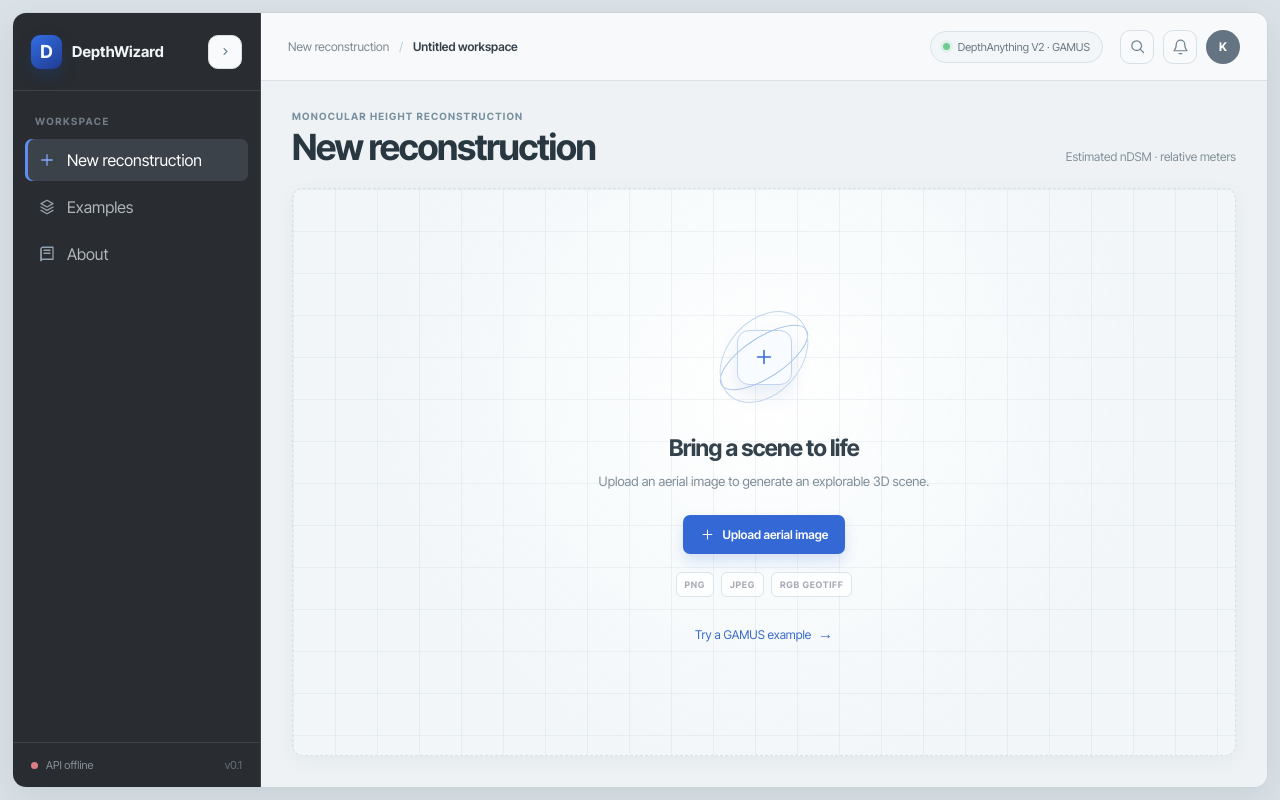
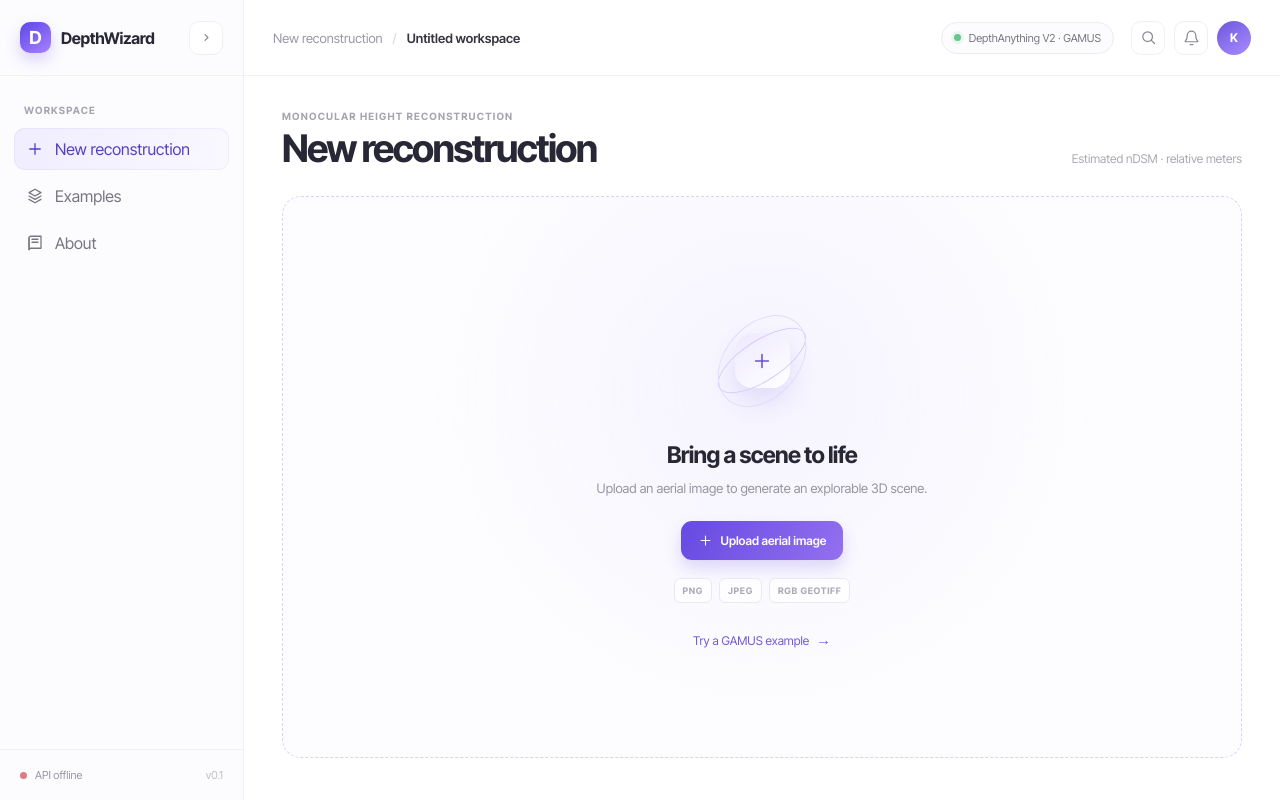
Before and after one commit to ku7nal/DHARVI, a React (Vite) app in the folder frontend/: page / in a window 1280 px wide. Built offline with nearby package versions, Linux system fonts and the light colour scheme; no server answers.

Commit message:
Restore original frontend styling

```diff
--- a/frontend/src/styles.css
+++ b/frontend/src/styles.css
@@ -221,47 +221,3 @@ h1 { margin-bottom: 0; font-family: "Inter Tight", sans-serif; font-size: clamp(
   .benchmark-comparison { grid-template-columns: 1fr; padding: 0 15px 15px; }
   .benchmark-footer { align-items: start; flex-direction: column; padding: 12px 15px; }
 }
-
-/* Cartographic workbench direction: dark instruments, pale map canvas, cobalt signals. */
-:root { font-family: "Inter Tight", sans-serif; color: #25313a; background: #dce3e8; }
-body { background: #dce3e8; }
-.page-shell { padding: 12px; background: #dce3e8; }
-.app-window { min-height: calc(100vh - 24px); grid-template-columns: 248px minmax(0, 1fr); border: 1px solid #cbd4db; border-radius: 14px; background: #f2f5f7; box-shadow: 0 12px 40px rgba(47, 62, 75, .12); }
-.app-window.sidebar-collapsed { grid-template-columns: 74px minmax(0, 1fr); }
-.sidebar { border-right: 1px solid #3e444a; background: #292c30; color: #aab2ba; }
-.brand-row { height: 78px; padding: 0 18px; border-bottom: 1px solid #3e444a; }
-.brand-mark { width: 34px; height: 34px; border-radius: 9px; color: #f6fbff; background: linear-gradient(145deg, #326ee5, #203b91); box-shadow: 0 7px 16px rgba(21, 65, 155, .3); }
-.brand-name { color: #f1f4f6; font-size: 15px; letter-spacing: .1px; }
-.sidebar-collapse { color: #8d969e; }
-.sidebar-collapse:hover { color: #e6ebef; border-color: #58616a; background: #373c42; }
-.navigation { padding: 24px 12px; }
-.nav-label { color: #737d86; letter-spacing: 1.5px; }
-.nav-item { padding: 11px 13px; border-radius: 7px; color: #aeb6bd; }
-.nav-item:hover { color: #f1f5f7; background: #353a40; transform: none; }
-.nav-item.active { color: #fff; background: #3b424a; box-shadow: inset 3px 0 #5f8ef1; }
-.nav-item .icon { color: #91a1b0; }
-.nav-item.active .icon { color: #85a9ff; }
-.sidebar-footer { padding: 15px 18px; border-top-color: #3e444a; color: #87919a; }
-.version-label { color: #68737c; }
-.status-dot.online { background: #6ccc91; }
-
-.workspace { background: #eef2f4; }
-.topbar { min-height: 68px; padding: 0 27px; border-bottom: 1px solid #d8e0e5; background: rgba(248,250,251,.96); }
-.breadcrumbs { color: #7c8993; font-size: 12px; }.breadcrumbs strong { color: #34414b; }.breadcrumb-separator { color: #bdc7ce; }
-.model-pill { border-color: #d8e1e7; color: #697781; background: #f2f6f8; }
-.icon-button, .avatar-button { border-color: #d7e0e6; color: #70808c; background: #f8fafb; }.icon-button:hover, .avatar-button:hover { color: #2e63d2; border-color: #9eb9ee; background: #fff; box-shadow: 0 4px 12px rgba(48, 87, 147, .1); }.avatar-button { color: #fff; background: #657482; }
-.workspace-content { padding: 29px 31px 31px; }
-.content-heading { margin-bottom: 21px; }.content-heading .eyebrow { color: #78909e; }.content-heading h1 { color: #293740; font-size: clamp(28px, 3vw, 36px); letter-spacing: -1.3px; }.content-meta { color: #82909a; }
-.upload-card, .empty-panel, .result-card, .benchmark-workspace { border-color: #d6e0e6; border-radius: 11px; background-color: #f9fbfc; box-shadow: 0 5px 18px rgba(76, 94, 108, .06); }
-.upload-card { background-image: linear-gradient(rgba(199,213,222,.28) 1px, transparent 1px), linear-gradient(90deg, rgba(199,213,222,.28) 1px, transparent 1px), radial-gradient(circle at 50% 36%, rgba(255,255,255,.96), rgba(241,246,248,.83) 64%); background-size: 42px 42px, 42px 42px, auto; }
-.upload-card.dragging { border-color: #3f71d5; background-color: #edf4ff; }
-.upload-illustration { margin-bottom: 21px; }.upload-orbit { border-color: #a9c4ea; }.orbit-two { border-color: #c4d7ed; }.upload-core { color: #356ad6; border: 1px solid #c2d4ef; border-radius: 12px; background: #f8fbff; box-shadow: 0 10px 20px rgba(55,101,173,.12); }
-.upload-card h2, .empty-panel h2 { color: #33424c; }.upload-card p, .empty-panel p { color: #7f8d97; }
-.primary-button { border-radius: 7px; background: #3468d4; box-shadow: 0 7px 14px rgba(52,104,212,.19); }.primary-button:hover { background: #285bc4; box-shadow: 0 9px 18px rgba(52,104,212,.25); }.text-button { color: #3969c7; }
-.supported-formats span { border-color: #dbe4e9; background: rgba(255,255,255,.72); }
-.result-card { background: #fbfcfd; }.result-heading { border-bottom-color: #dfe6eb; }.result-heading h2 { color: #33424c; }.result-badge { border-color: #d7e1e7; color: #72808a; }
-.result-body { background: #e6edf1; }.reconstruction-viewer { background: #dce6ec; }.prediction-inspector { border-left-color: #dce4e9; background: #f8fafb; }.inspector-section { border-top-color: #dfe7eb; }.inspector-title-row h3, .inspector-section-header { color: #33434d; }.inspector-stat { color: #81909a; }.inspector-stat strong, .layer-copy strong { color: #45545f; }.layer-switch.active { background: #3f70d5; }.inspector-note { color: #71818c; background: #edf3f6; }.inspector-metric-grid > div, .geospatial-card { border-color: #dce5ea; background: #f6f9fa; }
-.scene-toolbar { border-color: rgba(207,220,228,.95); background: rgba(248,251,252,.9); box-shadow: 0 7px 21px rgba(61,83,99,.12); }.scene-toolbar button { color: #71818d; }.scene-toolbar button:hover, .scene-toolbar button.selected { color: #315fc0; background: #e8f0ff; }.exaggeration-control input { accent-color: #3f70d5; }
-.benchmark-header { border-bottom-color: #dfe6eb; }.benchmark-source, .benchmark-group-button { border-color: #d8e2e8; color: #72818b; }.benchmark-group-button.active { border-color: #86a7e5; color: #315eb9; background: #eaf1ff; }.benchmark-notice { color: #56718c; background: #eaf2f7; }.benchmark-metrics > div, .benchmark-comparison > div { border-color: #dce5ea; background: #f6f9fa; }.benchmark-comparison > div { background: #edf3f7; }
-
-@media (max-width: 850px) { .page-shell { padding: 0; }.app-window, .app-window.sidebar-collapsed { min-height: 100vh; border: 0; border-radius: 0; }.sidebar { border-right: 0; border-bottom: 1px solid #3e444a; }.topbar { padding: 0 18px; }.workspace-content { padding: 24px 18px; } }
```
